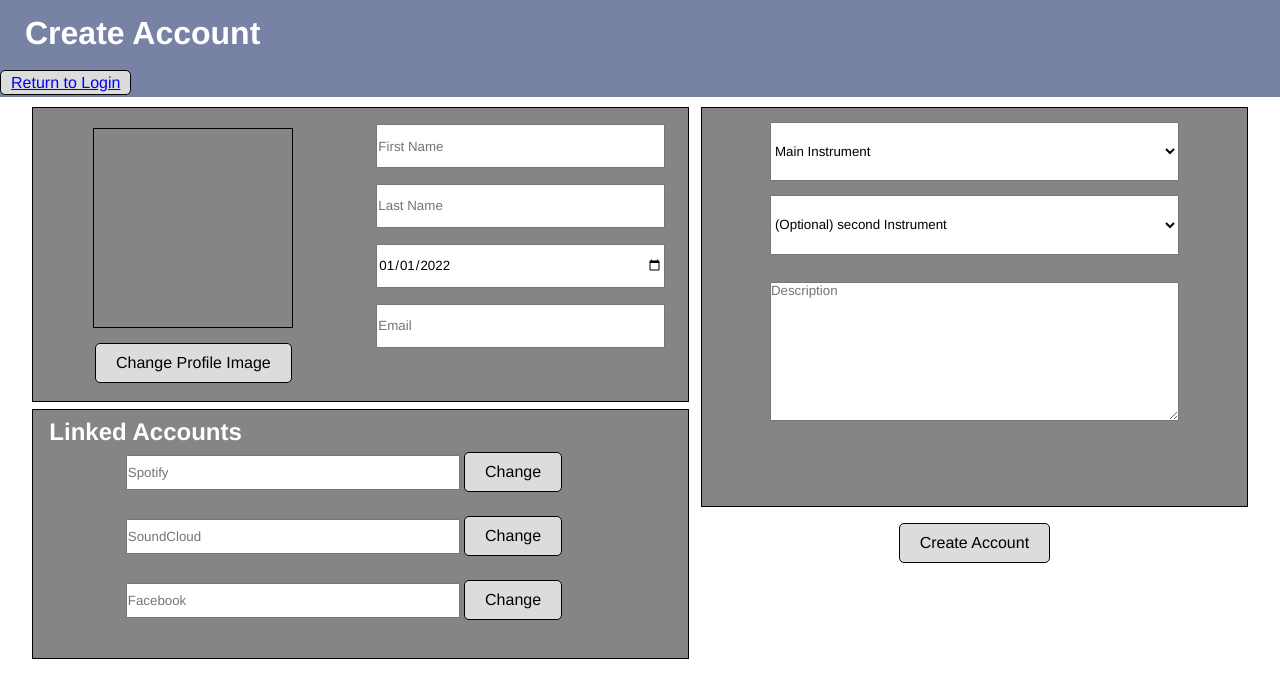
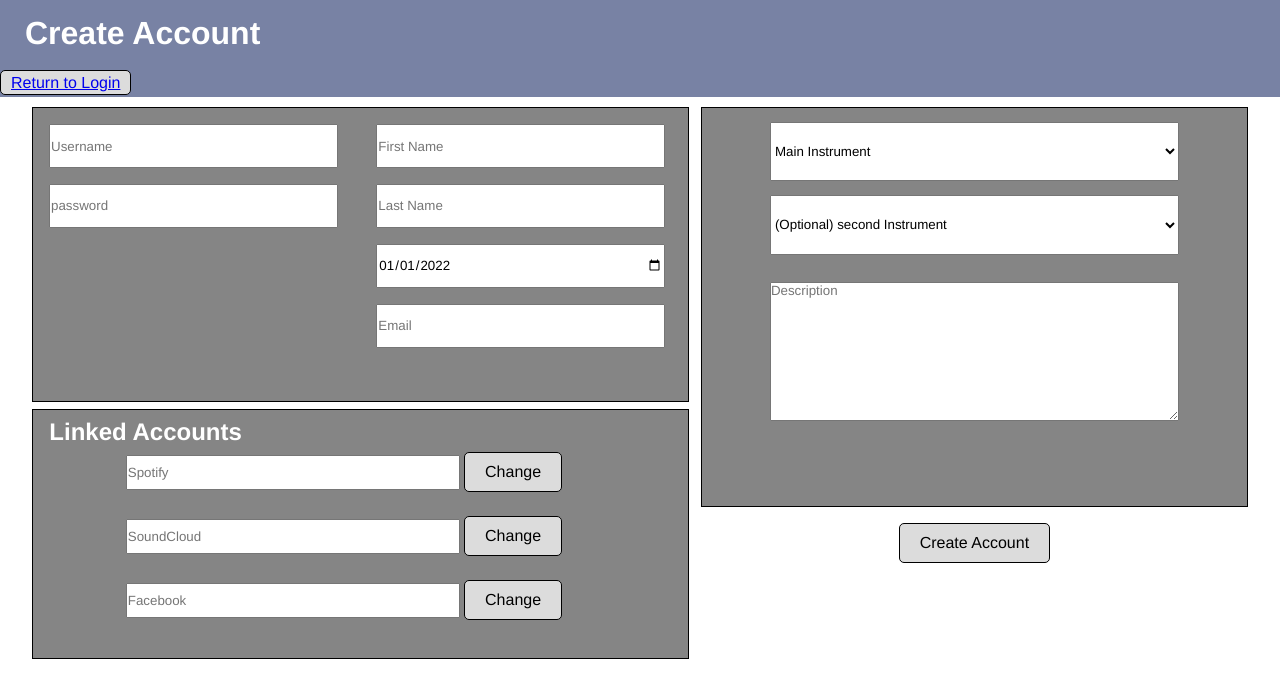
Before and after one commit to 2578344/BandBrowser, a Django app: template templates/BandBrowser/CreateAccount.html in a window 1280 px wide. Shown: the top 698 px of the page. Run offline with Django 3.2, Linux system fonts and the light colour scheme; the template is opened without the code that fills it, so the values that code supplies are empty; parts of the project's set-up code (start-up, migrations or seed data) failed here and were passed over.

Commit message:
Created register account functionality, need to authenticate user input for it

```diff
--- a/BandBrowser/urls.py
+++ b/BandBrowser/urls.py
@@ -10,6 +10,7 @@ urlpatterns = [
     path('createPostPage/',views.createPostPage, name='createPostPage'),
     path('accountPage/',views.accountPage, name='accountPage'),
     path('createAccountPage/',views.createAccountPage, name='createAccountPage'),
+    path('register/',views.registerUser, name='register'),
     path('loginPage/',views.loginPage, name='loginPage'),
     path('login/',views.userLogin, name='login'),
     path('logout/',views.logoutUser, name='logout'),
--- a/static/Account/styles.css
+++ b/static/Account/styles.css
@@ -131,7 +131,21 @@ button:hover{
     margin-top: 5%;
 
 }
+.userCredentials-container {
+    position:relative;
+    display: inline-block;
+    width: 50%;
+    height: 100%;
+    margin-right: 1%;
+}
+.userCredentials-container * {
+    width: 90%;
+    height: 15%;
+    margin-right: 5%;
+    margin-left: 5%;
+    margin-top: 5%;
 
+}
 
 .Bottomleft-container {
     position:flex;
--- a/templates/BandBrowser/CreateAccount.html
+++ b/templates/BandBrowser/CreateAccount.html
@@ -18,19 +18,19 @@
 
 <body>
 <div>
+    <form id="user_form" method="post" action="{% url 'BandBrowser:register' %}" enctype="multipart/form-data">
+        {% csrf_token %}
         <div class="main-container">
                 <div class="left-container">
                     <div class="Topleft-container">
-                <div class="photo-container">
-                    <div class="photo-box">
-
-                    </div>
-                    <button id="ChangeProfileImage">Change Profile Image</button>
+                        <div class="userCredentials-container">
+                            <input name="username" type="text" placeholder="Username">
+                            <input name="password" type="password" placeholder="password">
                         </div>
                         <div class="info-container">
                             <input name="First name" type="text" placeholder="First Name">
                             <input name="Last name" type="text" placeholder="Last Name">
-                    <input type="date" name="DOB" value="2022-01-01" min="1900-01-01" max="2022-01-01">
+                            <input name="DOB" type="date" value="2022-01-01" min="1900-01-01" max="2022-01-01">
                             <input name="Email" type="text" placeholder="Email">
                         </div>
                     </div>
@@ -72,6 +72,7 @@
                     </div>
                 </div>
             </div>
+    </form>
 </div>
 </body>
 
```
Also changed, not shown: BandBrowser/views.py (+32 -3 lines), db.sqlite3. Lines whose indentation alone changed are shown as unchanged.
